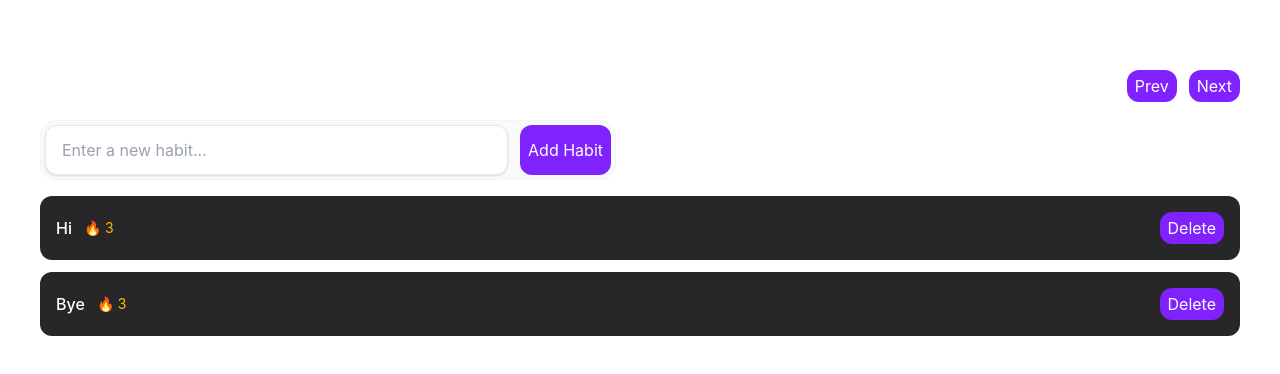
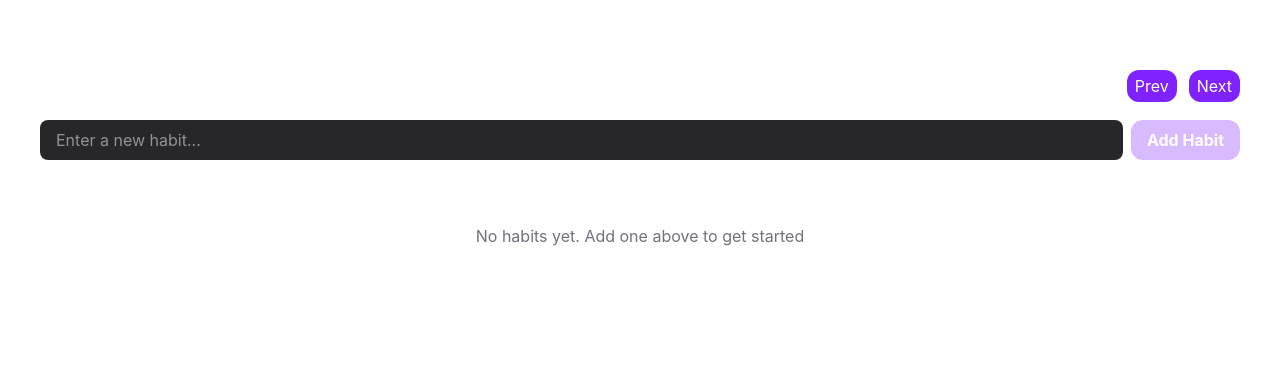
Before and after one commit to rubengitdev/habit-tracker-react-typescript, a React (Vite) app: page / in a window 1280 px wide. Shown: the top 374 px of the page. Built offline with nearby package versions, Linux system fonts and the light colour scheme.

Commit message:
Applied Add Habit and Delete Habit functionality

```diff
--- a/package.json
+++ b/package.json
@@ -11,8 +11,10 @@
   },
   "dependencies": {
     "@tailwindcss/vite": "^4.3.2",
+    "date-fns": "^4.4.0",
     "react": "^19.2.7",
     "react-dom": "^19.2.7",
+    "tailwind-merge": "^3.6.0",
     "tailwindcss": "^4.3.2"
   },
   "devDependencies": {
--- a/src/App.tsx
+++ b/src/App.tsx
@@ -1,13 +1,24 @@
+import { useState } from "react";
 import { HabitForm } from "./components/HabitForm";
-import { HabitList } from "./components/HabitList";
+import { HabitList, type Habit } from "./components/HabitList";
 import { Header } from "./components/Header";
 
 export default function App() {
+  const [habits, setHabits] = useState<Habit[]>([]);
+
+  function addHabit(name: string) {
+    setHabits((curr) => [...curr, { id: crypto.randomUUID(), name }]);
+  }
+
+  function deleteHabit(id: string) {
+    setHabits((curr) => curr.filter((h) => h.id !== id));
+  }
+
   return (
     <div className="flex flex-col gap-4 min-h-screen dark:bg-slate-950 p-10 text-white">
       <Header />
-      <HabitForm />
-      <HabitList />
+      <HabitForm addHabit={addHabit} />
+      <HabitList deleteHabit={deleteHabit} habits={habits} />
     </div>
   );
 }
--- a/src/components/Button.tsx
+++ b/src/components/Button.tsx
@@ -1,13 +1,38 @@
-import type { ReactNode } from "react";
+import type { ComponentProps } from "react";
+import { twMerge } from "tailwind-merge";
+
+type Variant = "primary" | "secondary" | "ghost-destructive";
 
 type buttonProps = {
-  children: ReactNode;
-};
+  variant?: Variant;
+} & ComponentProps<"button">;
 
-export function Button({ children }: buttonProps) {
+export function Button({
+  variant = "primary",
+  className,
+  ...props
+}: buttonProps) {
   return (
-    <button className="bg-violet-600 hover:bg-violet-500 transition-colors rounded-xl px-2 py-1 disabled:opacity-30 disabled:cursor-not-allowed">
-      {children}
-    </button>
+    <button
+      {...props}
+      className={twMerge(
+        getVariantStyles(variant),
+        "transition-colors rounded-xl px-2 py-1 disabled:opacity-30 disabled:cursor-not-allowed",
+        className,
+      )}
+    />
   );
 }
+
+function getVariantStyles(variant: Variant) {
+  switch (variant) {
+    case "primary":
+      return "bg-violet-600 hover:bg-violet-500";
+    case "secondary":
+      return "bg-zinc-700 hover:bg-zinc-600 text-zinc-400";
+    case "ghost-destructive":
+      return "hover:bg-red-800 text-red-800 hover:text-red-200";
+    default:
+      throw new Error(`Invalid variant: ${variant satisfies never}`);
+  }
+}
--- a/src/components/HabitForm.tsx
+++ b/src/components/HabitForm.tsx
@@ -1,14 +1,35 @@
+import { useState, type SubmitEvent } from "react";
 import { Button } from "./Button";
 
-export function HabitForm() {
+type HabitFormProps = {
+  addHabit: (name: string) => void;
+};
+
+export function HabitForm({ addHabit }: HabitFormProps) {
+  const [name, setName] = useState("");
+
+  function handleSubmit(e: SubmitEvent) {
+    e.preventDefault();
+
+    if (name.trim() === "") return;
+    setName("");
+    addHabit(name);
+
+    console.log(name);
+  }
+
   return (
-    <form className="flex flex-col sm:flex-row gap-3 w-full max-w-xl p-1 bg-gray-50 dark:bg-gray-900/50 rounded-2xl border border-gray-100 dark:border-gray-800">
+    <form className="flex gap-2" onSubmit={handleSubmit}>
       <input
+        value={name}
+        onChange={(e) => setName(e.target.value)}
         type="text"
         placeholder="Enter a new habit..."
-        className="flex-1 px-4 py-3 bg-white dark:bg-gray-800 border border-gray-200 dark:border-gray-700 rounded-xl focus:outline-none focus:ring-2 focus:ring-violet-800 focus:border-transparent transition-all placeholder:text-gray-400 text-gray-800 dark:text-gray-100 shadow-sm"
+        className="flex-1 rounded-lg bg-zinc-800 px-4 py-2 outline-none focus-visible:ring-2 focus-visible:ring-violet-500"
       />
-      <Button>Add Habit</Button>
+      <Button disabled={name.trim() === ""} className="px-4 py-2 font-bold">
+        Add Habit
+      </Button>
     </form>
   );
 }
--- a/src/components/HabitList.tsx
+++ b/src/components/HabitList.tsx
@@ -1,17 +1,15 @@
+import { eachDayOfInterval, endOfWeek, format, startOfWeek } from "date-fns";
 import { Button } from "./Button";
 
-export function HabitList() {
-  const habits = [
-    {
-      id: 1,
-      name: "Hi",
-    },
-    {
-      id: 2,
-      name: "Bye",
-    },
-  ];
+export type Habit = { id: string; name: string };
 
+// Habit List
+type HabitListProps = {
+  habits: Habit[];
+  deleteHabit: (id: string) => void;
+};
+
+export function HabitList({ habits, deleteHabit }: HabitListProps) {
   if (habits.length === 0) {
     return (
       <p className="text-center text-zinc-500 py-12">
@@ -22,18 +20,24 @@ export function HabitList() {
   return (
     <div className="flex flex-col gap-3">
       {habits.map((habit) => (
-        <HabitItem key={habit.id} habit={habit} />
+        <HabitItem deleteHabit={deleteHabit} key={habit.id} habit={habit} />
       ))}
     </div>
   );
 }
 
+// Habit Item
 type HabitItemProps = {
-  habit: { id: string; name: string };
+  habit: Habit;
+  deleteHabit: (id: string) => void;
 };
 
-function HabitItem({ habit }: HabitItemProps) {
-  const visibleDates = [new Date()];
+function HabitItem({ habit, deleteHabit }: HabitItemProps) {
+  const visibleDates = eachDayOfInterval({
+    start: startOfWeek(new Date(), { weekStartsOn: 1 }),
+    end: endOfWeek(new Date(), { weekStartsOn: 1 }),
+  });
+
   return (
     <div className="rounded-xl bg-zinc-800 p-4 flex flex-col gap-3">
       <div className="flex items-center justify-between">
@@ -41,10 +45,27 @@ function HabitItem({ habit }: HabitItemProps) {
           <span className="font-medium">{habit.name}</span>
           <span className="text-sm text-amber-400">🔥 3</span>
         </div>
-        <div>
-          <Button>Delete</Button>
-        </div>
+        <Button
+          onClick={() => deleteHabit(habit.id)}
+          variant="ghost-destructive"
+          className="text-sm"
+        >
+          Delete
+        </Button>
+      </div>
+      <div className="flex gap-1.5">
+        {visibleDates.map((date) => (
+          <Button
+            className="flex flex-1 flex-col items-center gap-0.5 rounded-lg text-xs"
+            key={date.toISOString()}
+          >
+            <span className="font-medium">{format(date, "EEE")}</span>
+            <span>{format(date, "d")}</span>
+          </Button>
+        ))}
       </div>
     </div>
   );
 }
+
+// 48:00
```
Also changed, not shown: 1 other file (tests, documents, lock files or other folders).
